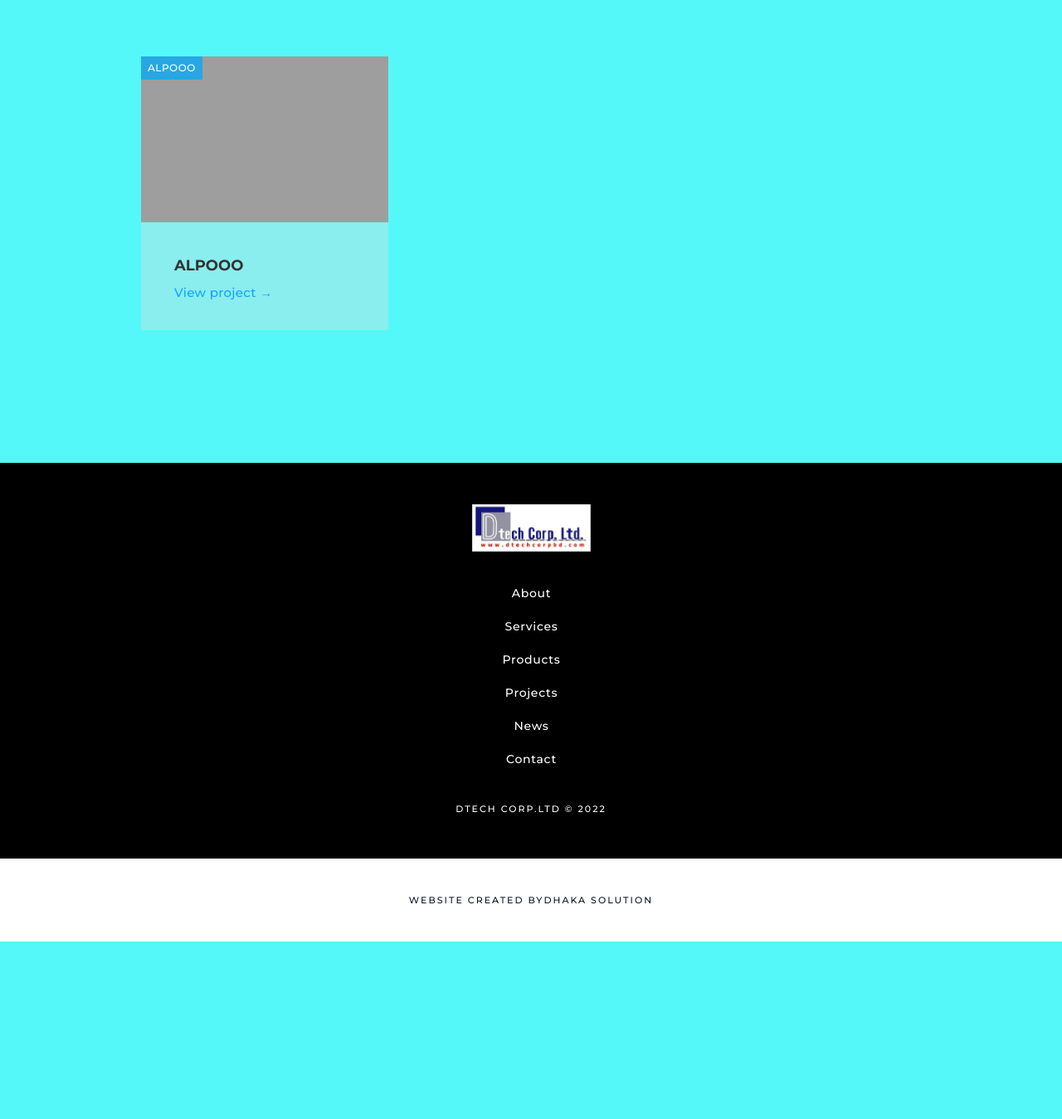
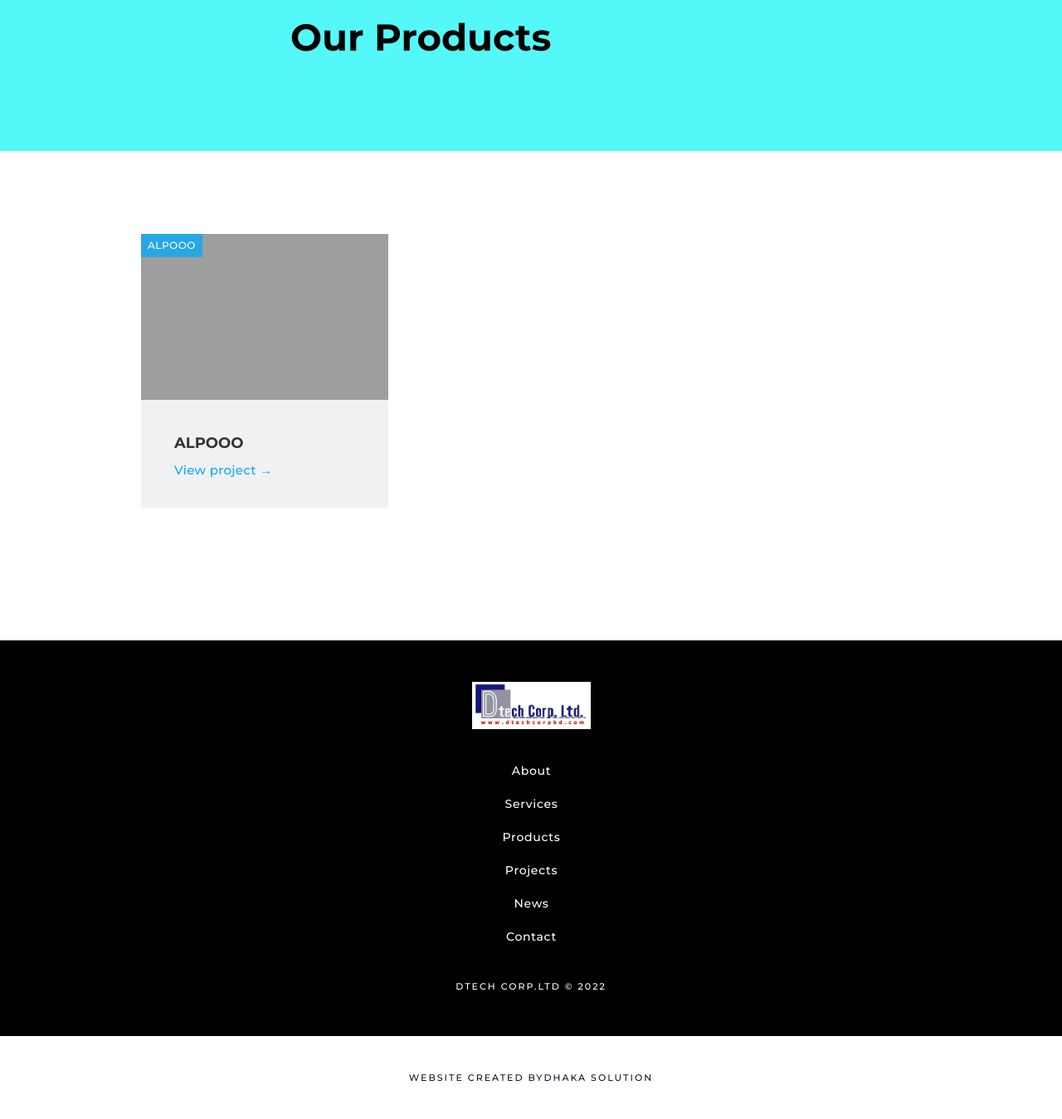
Before and after one commit to hosenmdaltaf/construction_websites_django, a Django app: page /product/ in a window 1280 px wide. Shown: the part 122-1471 px from the top of the page at 83% size. Before the commit the page ends 1257 px from the top, so only its background shows below. Run offline with Django 3.2, Linux system fonts and the light colour scheme; data comes from the database, SQL or seed files in the repository; some libraries are stand-ins or nearby versions; grey boxes are pictures that could not be loaded.

Commit message:
latest chanages

```diff
--- a/projectapp/models.py
+++ b/projectapp/models.py
@@ -57,3 +57,7 @@ class Scope(models.Model):
 
     def __str__(self):
         return str(self.title)
+
+    def image_tag(self):
+        if self.icon != '':
+            return mark_safe('<img src="%s%s" width="50" height="50" />' % (f'{settings.MEDIA_URL}', self.icon))
--- a/templates/homeapp/product.html
+++ b/templates/homeapp/product.html
@@ -2,8 +2,17 @@
   {% load static %}
   {% block content %}
 
+  <div class="scope-header wf-section">
+    <div class="container-10 w-container">
+        <div class="scope-header-div">
+            <h1 class="heading-2 scope">Our Products </h1>
+        </div>
+    </div>
+</div>
 
-  <div id="news" class="section wf-section scope-header">
+
+
+  <div id="news" class="section wf-section ">
     <div class="w-container">
         <div class="section-div">
 
```
Also changed, not shown: homeapp/models.py (line endings or trailing spaces), projectapp/admin.py (line endings or trailing spaces).
